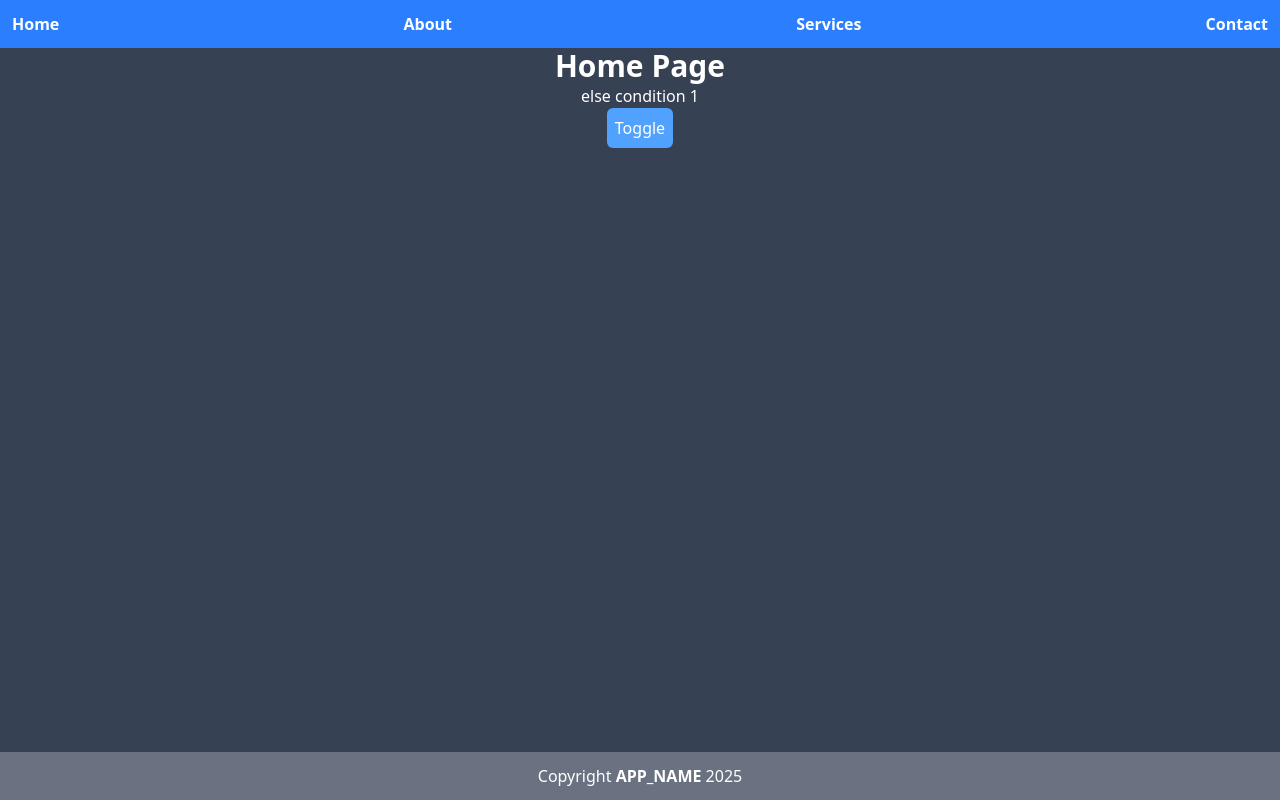
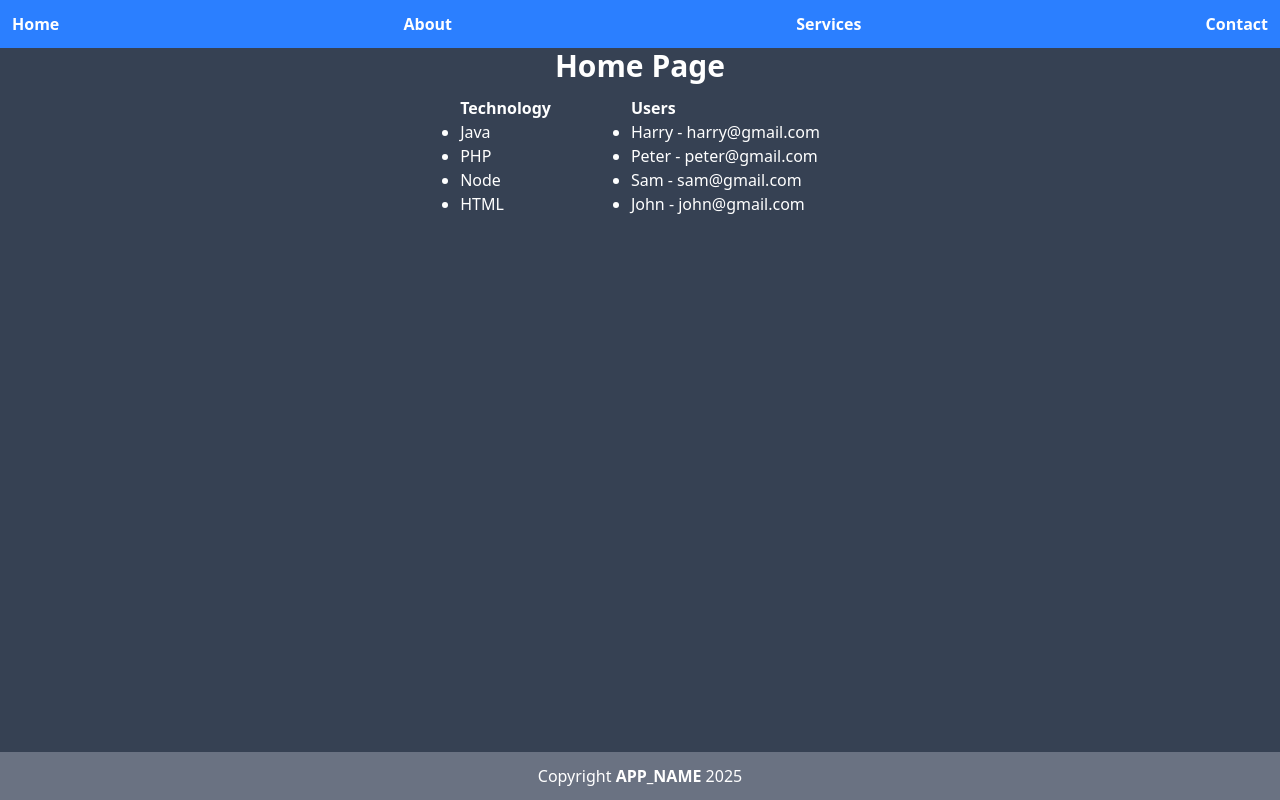
Before and after one commit to TechnicalSabir/vue-practice, a Vue app: page / in a window 1280 px wide. Built offline with nearby package versions, Linux system fonts and the light colour scheme.

Commit message:
PR-14: For Loop and List

```diff
--- a/src/views/Home.vue
+++ b/src/views/Home.vue
@@ -3,7 +3,13 @@ export default {
   name: "Home",
   data() {
     return {
-      show: false,
+      technology: ["Java", "PHP", "Node", "HTML"],
+      users: [
+        { name: "Harry", email: "harry@gmail.com" },
+        { name: "Peter", email: "peter@gmail.com" },
+        { name: "Sam", email: "sam@gmail.com" },
+        { name: "John", email: "john@gmail.com" },
+      ]
     }
   }
 }
@@ -11,10 +17,20 @@ export default {
 <template>
   <main class="flex justify-center items-center flex-col">
     <h1 class="text-3xl font-bold">Home Page</h1>
-    <h1 v-if="show">If condition 1</h1>
-    <h1 v-if="show">If condition 2</h1>
-    <h1 v-else>else condition 1</h1>
-    <button @click="show=!show" class="bg-blue-400 p-2 rounded-md cursor-pointer">Toggle</button>
+    <div class="flex gap-20">
+      <div class="my-3">
+        <h2 class="font-bold">Technology</h2>
+        <ul class="list-disc">
+          <li v-for="item in technology" :key="item">{{ item }}</li>
+        </ul>
+      </div>
+      <div class="my-3">
+        <h2 class="font-bold">Users</h2>
+        <ul class="list-disc">
+          <li v-for="item in users" :key="item.name">{{ item.name  }} - {{ item.email }}</li>
+        </ul>
+      </div>
+    </div>
 
   </main>
 </template>
```
